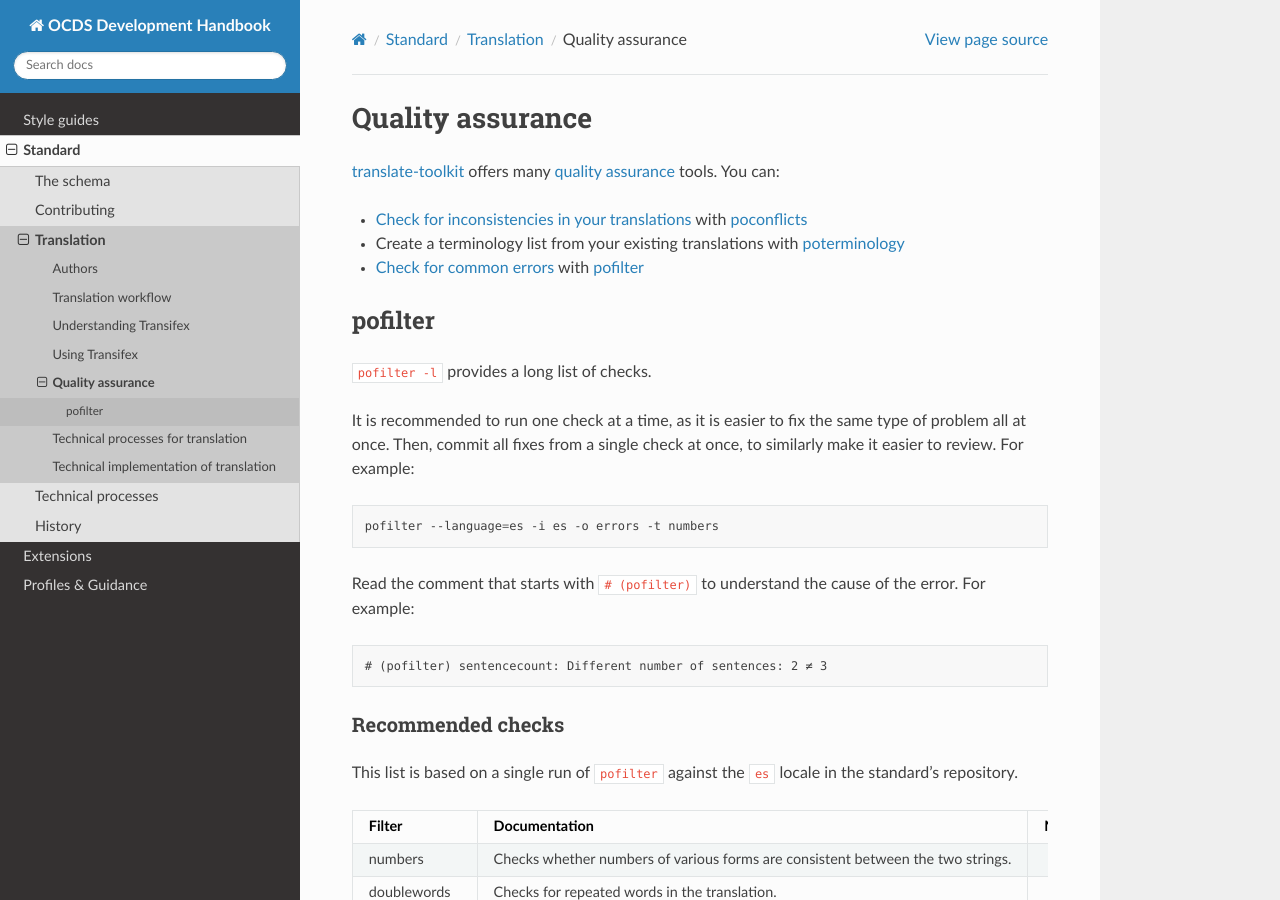
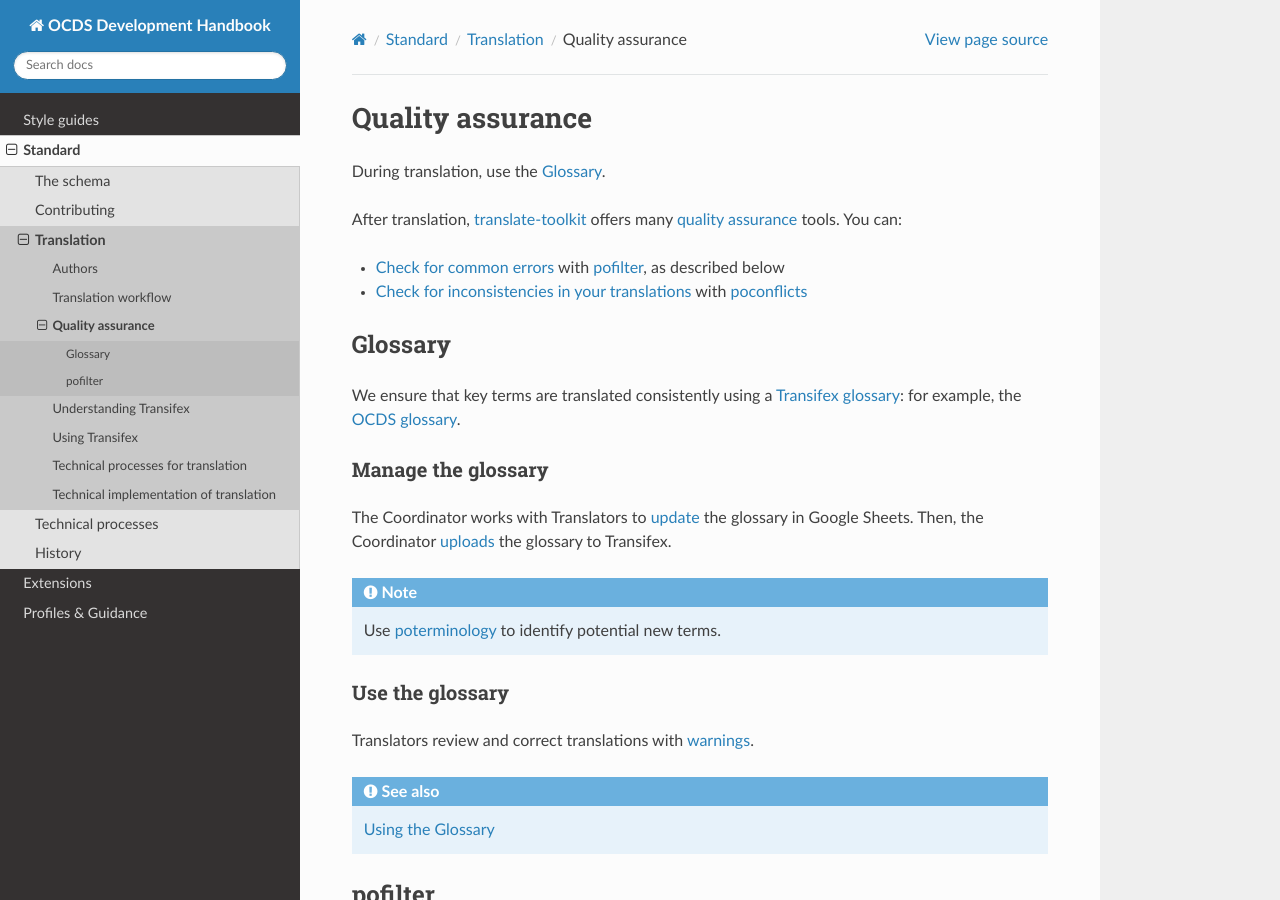
Before and after one commit to open-contracting/standard-development-handbook, a Sphinx documentation site: the page built from docs/standard/translation/quality.rst, in a window 1280 px wide and 900 px high. Built offline with Sphinx 7.4.7 and the Read the Docs theme 2.0.0, drawn with Linux system fonts in a browser that asks for light colours.

Commit message:
standard/translation: Move glossary to quality.rst

```diff
--- a/docs/standard/translation/index.rst
+++ b/docs/standard/translation/index.rst
@@ -22,9 +22,9 @@ Contents:
 
    authors
    workflow
+   quality
    understanding_transifex
    using_transifex
-   quality
    technical
    implementation
 
--- a/docs/standard/translation/quality.rst
+++ b/docs/standard/translation/quality.rst
@@ -1,11 +1,37 @@
 Quality assurance
 =================
 
-`translate-toolkit <https://docs.translatehouse.org/projects/translate-toolkit/en/latest/installation.html>`__ offers many `quality assurance <https://docs.translatehouse.org/projects/translate-toolkit/en/latest/commands/index.html#commands-quality-assurance>`__ tools. You can:
+During translation, use the :ref:`glossary`.
 
+After translation, `translate-toolkit <https://docs.translatehouse.org/projects/translate-toolkit/en/latest/installation.html>`__ offers many `quality assurance <https://docs.translatehouse.org/projects/translate-toolkit/en/latest/commands/index.html#commands-quality-assurance>`__ tools. You can:
+
+-  `Check for common errors <https://docs.translatehouse.org/projects/translate-toolkit/en/latest/guides/using_pofilter.html>`__ with `pofilter <https://docs.translatehouse.org/projects/translate-toolkit/en/latest/commands/pofilter.html>`__, as described below
 -  `Check for inconsistencies in your translations <https://docs.translatehouse.org/projects/translate-toolkit/en/latest/guides/checking_for_inconsistencies.html>`__ with `poconflicts <https://docs.translatehouse.org/projects/translate-toolkit/en/latest/commands/poconflicts.html>`__
--  Create a terminology list from your existing translations with `poterminology <https://docs.translatehouse.org/projects/translate-toolkit/en/latest/commands/poterminology.html>`__
--  `Check for common errors <https://docs.translatehouse.org/projects/translate-toolkit/en/latest/guides/using_pofilter.html>`__ with `pofilter <https://docs.translatehouse.org/projects/translate-toolkit/en/latest/commands/pofilter.html>`__
+
+.. _glossary:
+
+Glossary
+--------
+
+We ensure that key terms are translated consistently using a `Transifex glossary <https://docs.transifex.com/glossary/glossary>`__: for example, the `OCDS glossary <https://www.transifex.com/open-contracting-partnership-1/open-contracting-standard-1-1/glossary/es/>`__.
+
+Manage the glossary
+~~~~~~~~~~~~~~~~~~~
+
+The Coordinator works with Translators to `update <https://docs.google.com/spreadsheets/d/171VRailLhqC3Pmw3Qkh4lIgUkmtSa7t4H2h7yntSZg8/edit#gid=0>`__ the glossary in Google Sheets. Then, the Coordinator `uploads <https://docs.transifex.com/glossary/uploading-an-existing-glossary>`__ the glossary to Transifex.
+
+.. note::
+
+   Use `poterminology <https://docs.translatehouse.org/projects/translate-toolkit/en/latest/commands/poterminology.html>`__ to identify potential new terms.
+
+Use the glossary
+~~~~~~~~~~~~~~~~
+
+Translators review and correct translations with :ref:`warnings<view-translations-with-warnings>`.
+
+.. seealso::
+
+    `Using the Glossary <https://docs.transifex.com/translation/using-the-glossary>`__
 
 pofilter
 --------
```
Also changed, not shown: docs/standard/translation/workflow.rst (+0 -25 lines).
